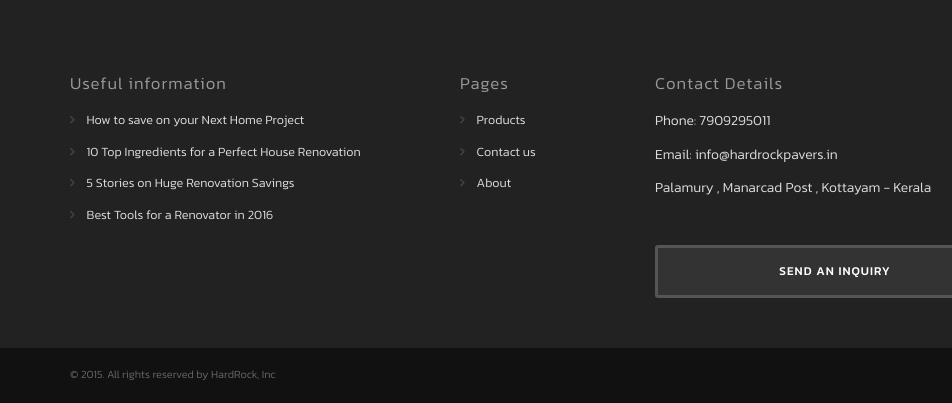
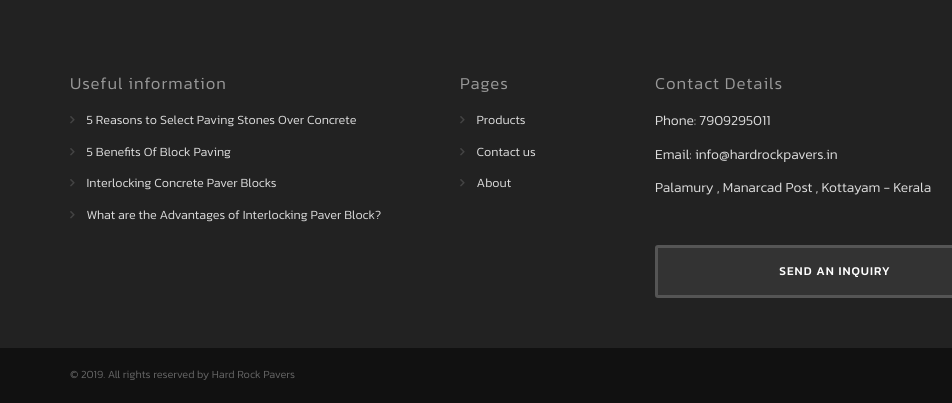
Before and after one commit to 9747749366/hardrock, a website: page app/views/contact-us.html in a window 1280 px wide. Shown: the part 1449-1852 px from the top of the page, 0-952 px from the left. Drawn offline with nearby package versions, Linux system fonts and the light colour scheme; some packages are replaced by stand-ins of ours; files that its build step writes are made by us from their sources; a script that the page names is missing; files whose address does not match are found by name.

Commit message:
changes made

```diff
--- a/app/assets/js/map.js
+++ b/app/assets/js/map.js
@@ -6,7 +6,7 @@
                     function init() {
                         // Basic options for a simple Google Map
                         // For more options see: https://developers.google.com/maps/documentation/javascript/reference#MapOptions
-                        var myLatlng = new google.maps.LatLng(-6.373091, 106.835175);
+                        var myLatlng = new google.maps.LatLng(9.6045, 76.5782);
 
                         var mapOptions = {
                             // How zoomed in you want the map to start at (always required)
--- a/app/views/contact-us.html
+++ b/app/views/contact-us.html
@@ -3,7 +3,7 @@
 <html lang="en">
 <head>
     <meta charset="utf-8">
-    <title>HardRock - Construction Theme</title>
+    <title>Hard Rock Pavers</title>
     <link rel="stylesheet" href="assets/css/normalize.css" type="text/css">
     <link href='https://fonts.googleapis.com/css?family=Kanit:400,700,200,300,500' rel='stylesheet' type='text/css'>
     <meta name="viewport" content="width=device-width, initial-scale=1.0">
@@ -196,10 +196,11 @@
 					<div class="col-sm-6 col-md-4">
 						<h4 class="footer-header">Useful information</h4>
 						<ul class="content-list">
-							<li><a href="blog.html">How to save on your Next Home Project</a></li>
-							<li><a href="blog-post.html">10 Top Ingredients for a Perfect House Renovation</a></li>
-							<li><a href="blog-post.html">5 Stories on Huge Renovation Savings</a></li>
-							<li><a href="blog.html">Best Tools for a Renovator in 2016</a></li>
+							<li><a href="https://www.angieslist.com/articles/5-reasons-select-paving-stones-over-concrete.htm">5 Reasons to Select Paving Stones Over Concrete</a></li>
+							<li><a href="https://www.premiersurfacing.co.uk/hints-tips/5-benefits-block-paving/">5 Benefits Of Block Paving</a></li>
+							<li><a href="https://www.nbmcw.com/tech-articles/concrete/4993-interlocking-concrete-paver-blocks.html
+								">Interlocking Concrete Paver Blocks</a></li>
+							<li><a href="https://gharpedia.com/blog/advantages-of-interlocking-paver-block/">What are the Advantages of Interlocking Paver Block?</a></li>
 						</ul>
 					</div> <!-- End Footer articles -->
 
@@ -238,7 +239,7 @@
 					<div class="row">
 
 						<div class="col-md-5">
-							<span>&#169; 2015. All rights reserved by HardRock, Inc</span>
+							<span>&#169; 2019. All rights reserved by Hard Rock Pavers</span>
 						</div>
 						<div class="col-md-5">
 							<ul class="social">
@@ -264,7 +265,7 @@
 	<script src="https://cdnjs.cloudflare.com/ajax/libs/jquery.isotope/2.2.2/isotope.pkgd.min.js"></script>
 	<script src="http://cdnjs.cloudflare.com/ajax/libs/jquery-easing/1.3/jquery.easing.min.js"></script>
 	<script src="https://npmcdn.com/imagesloaded@4.1/imagesloaded.pkgd.js"></script>
-	<script src="https://maps.googleapis.com/maps/api/js?v=3"></script>
+    <script src="https://maps.googleapis.com/maps/api/js?key=AIzaSyBAyMH-A99yD5fHQPz7uzqk8glNJYGEqus" type="text/javascript"></script>    <script src="assets/js/map.js"></script>
 	<script src="assets/js/validate.js"></script>
 	<script src="assets/js/map.js"></script>
 	<script src="assets/js/themicart.js"></script>
```
Also changed, not shown: app/views/about-us.html (+7 -6 lines), app/views/building-blocks.html (+7 -6 lines), app/views/index.html (+8 -10 lines), app/views/kerb-stone.html (+11 -10 lines), app/views/pavers.html (+8 -7 lines), app/views/products.html (+7 -6 lines).
